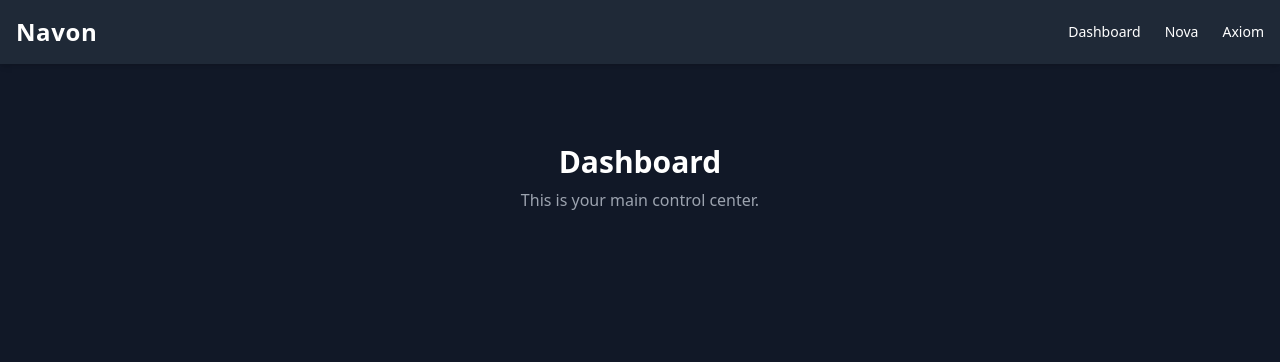
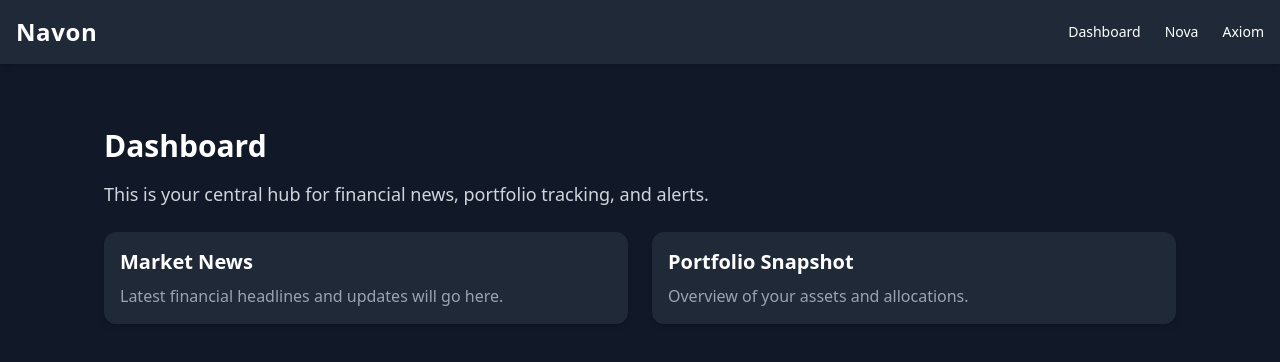
Before and after one commit to AviPulseFounder/navon-ui, a Next.js app: page /dashboard in a window 1280 px wide. Shown: the top 362 px of the page. Built offline with nearby package versions, Linux system fonts and the light colour scheme.

Commit message:
Update dashboard layout with initial content

```diff
--- a/pages/dashboard.js
+++ b/pages/dashboard.js
@@ -1,11 +1,25 @@
-import Layout from '../components/Layout';
+import Layout from '@/components/Layout';
 
 export default function Dashboard() {
   return (
     <Layout>
-      <div className="text-center mt-10">
-        <h1 className="text-3xl font-bold">Dashboard</h1>
-        <p className="text-gray-400 mt-2">This is your main control center.</p>
+      <div className="p-6">
+        <h1 className="text-3xl font-bold text-white mb-4">Dashboard</h1>
+        <p className="text-lg text-gray-300">
+          This is your central hub for financial news, portfolio tracking, and alerts.
+        </p>
+
+        <div className="grid grid-cols-1 md:grid-cols-2 gap-6 mt-6">
+          <div className="bg-gray-800 rounded-xl p-4 shadow-md">
+            <h2 className="text-xl font-semibold text-white mb-2">Market News</h2>
+            <p className="text-gray-400">Latest financial headlines and updates will go here.</p>
+          </div>
+
+          <div className="bg-gray-800 rounded-xl p-4 shadow-md">
+            <h2 className="text-xl font-semibold text-white mb-2">Portfolio Snapshot</h2>
+            <p className="text-gray-400">Overview of your assets and allocations.</p>
+          </div>
+        </div>
       </div>
     </Layout>
   );
```
